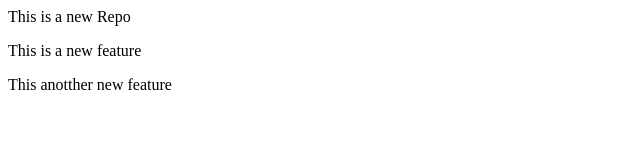
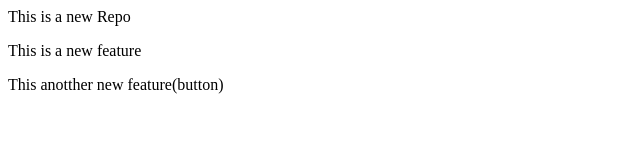
Before and after one commit to MaheshGurjar12/LocalRepo, a plain HTML site: page index.html in a window 1280 px wide. Shown: the full height of the page, 0-640 px from the left. Drawn offline with Linux system fonts and the light colour scheme.

```diff
--- a/index.html
+++ b/index.html
@@ -1,3 +1,3 @@
 <p>This is a new Repo</p>
 <p>This is a new feature</p>
-<p>This anotther new feature</p>
+<p>This anotther new feature(button)</p>
```
